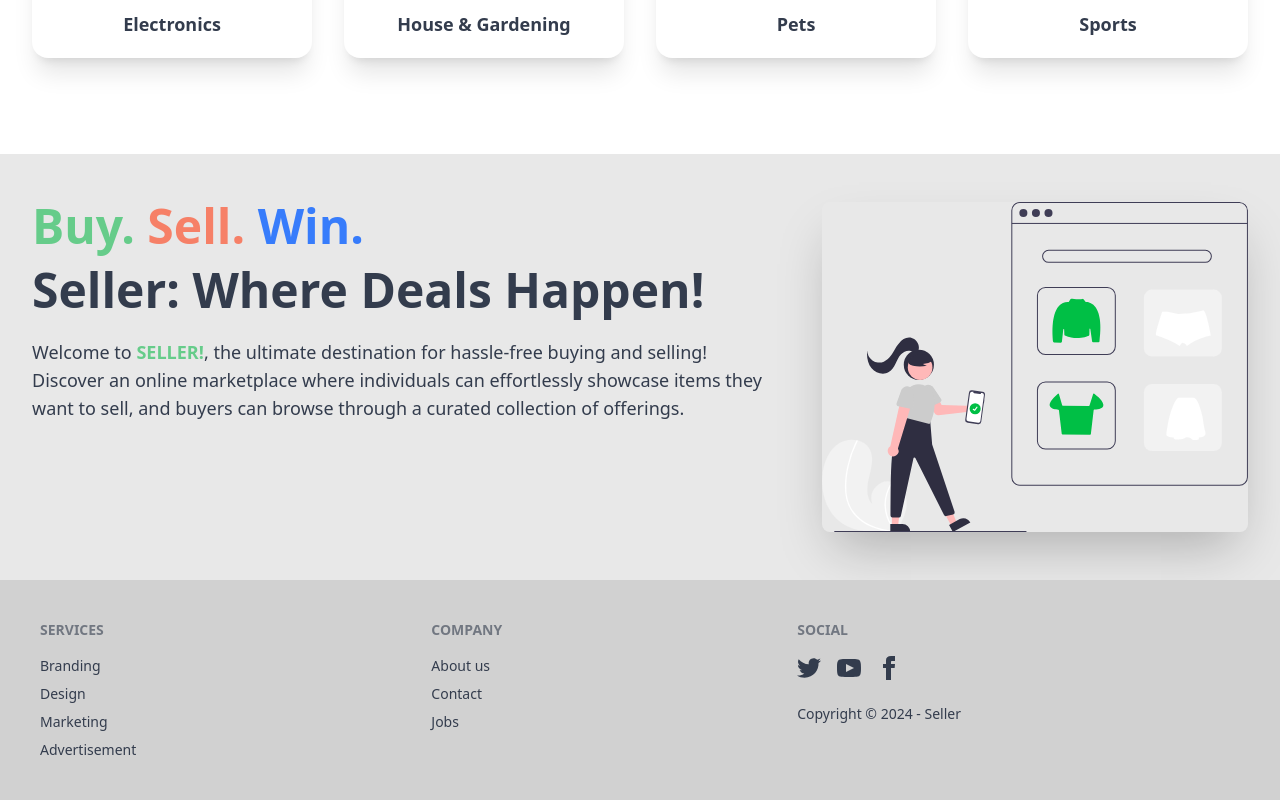
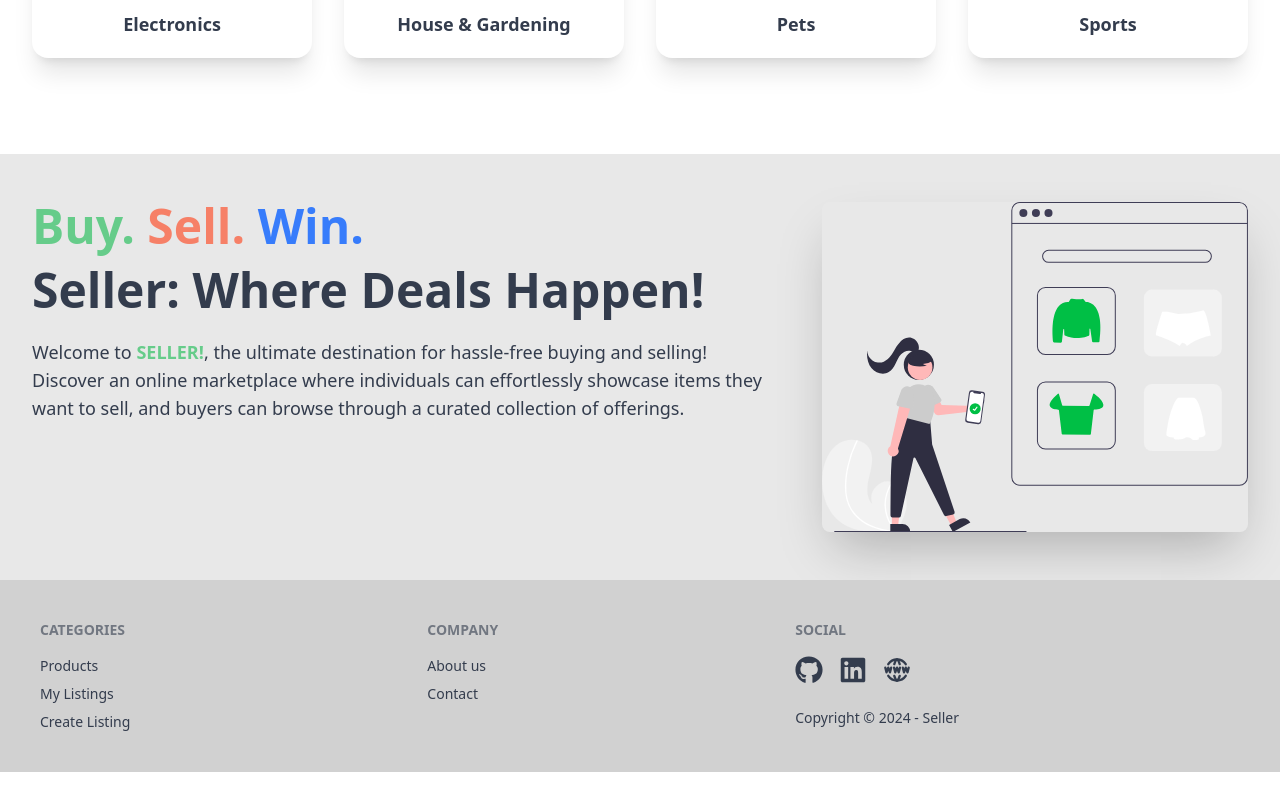
Before and after one commit to stavilavlad/seller-project, a React (Vite) app: page / in a window 1280 px wide. Shown: the part 675-1475 px from the top of the page. After the commit the page ends 1447 px from the top, so only its background shows below. Built offline with nearby package versions, Linux system fonts and the light colour scheme.

Commit message:
pagination page size modified

```diff
--- a/src/components/Footer.jsx
+++ b/src/components/Footer.jsx
@@ -1,4 +1,7 @@
 import React from "react";
+import { FaGithub, FaLinkedin } from "react-icons/fa";
+import { TbWorldWww } from "react-icons/tb";
+import { categories } from "../utils/data";
 
 const year = new Date().getFullYear();
 
@@ -7,35 +10,33 @@ const Footer = () => {
     <div className="bg-base-300 ">
       <footer className="align-element footer p-10 text-base-content ">
         <nav className="">
-          <h6 className="footer-title">Services</h6>
-          <a className="link link-hover">Branding</a>
-          <a className="link link-hover">Design</a>
-          <a className="link link-hover">Marketing</a>
-          <a className="link link-hover">Advertisement</a>
+          <h6 className="footer-title">Categories</h6>
+          <a href="/products" className="link link-hover">
+            Products
+          </a>
+          <a href="/mylistings" className="link link-hover">
+            My Listings
+          </a>
+          <a href="/listing" className="link link-hover">
+            Create Listing
+          </a>
         </nav>
         <nav className="">
           <h6 className="footer-title">Company</h6>
           <a className="link link-hover">About us</a>
           <a className="link link-hover">Contact</a>
-          <a className="link link-hover">Jobs</a>
         </nav>
         <nav className="">
           <h6 className="footer-title">Social</h6>
           <div className="grid grid-flow-col gap-4">
-            <a href="#">
-              <svg xmlns="http://www.w3.org/2000/svg" width="24" height="24" viewBox="0 0 24 24" className="fill-current">
-                <path d="M24 4.557c-.883.392-1.832.656-2.828.775 1.017-.609 1.798-1.574 2.165-2.724-.951.564-2.005.974-3.127 1.195-.897-.957-2.178-1.555-3.594-1.555-3.179 0-5.515 2.966-4.797 6.045-4.091-.205-7.719-2.165-10.148-5.144-1.29 2.213-.669 5.108 1.523 6.574-.806-.026-1.566-.247-2.229-.616-.054 2.281 1.581 4.415 3.949 4.89-.693.188-1.452.232-2.224.084.626 1.956 2.444 3.379 4.6 3.419-2.07 1.623-4.678 2.348-7.29 2.04 2.179 1.397 4.768 2.212 7.548 2.212 9.142 0 14.307-7.721 13.995-14.646.962-.695 1.797-1.562 2.457-2.549z"></path>
-              </svg>
+            <a href="https://github.com/stavilavlad" target="_blank">
+              <FaGithub className="w-7 h-7" />
             </a>
-            <a>
-              <svg xmlns="http://www.w3.org/2000/svg" width="24" height="24" viewBox="0 0 24 24" className="fill-current">
-                <path d="M19.615 3.184c-3.604-.246-11.631-.245-15.23 0-3.897.266-4.356 2.62-4.385 8.816.029 6.185.484 8.549 4.385 8.816 3.6.245 11.626.246 15.23 0 3.897-.266 4.356-2.62 4.385-8.816-.029-6.185-.484-8.549-4.385-8.816zm-10.615 12.816v-8l8 3.993-8 4.007z"></path>
-              </svg>
+            <a href="https://www.linkedin.com/in/vladstavila/" target="_blank">
+              <FaLinkedin className="w-7 h-7" />
             </a>
-            <a>
-              <svg xmlns="http://www.w3.org/2000/svg" width="24" height="24" viewBox="0 0 24 24" className="fill-current">
-                <path d="M9 8h-3v4h3v12h5v-12h3.642l.358-4h-4v-1.667c0-.955.192-1.333 1.115-1.333h2.885v-5h-3.808c-3.596 0-5.192 1.583-5.192 4.615v3.385z"></path>
-              </svg>
+            <a href="https://stav-projects.netlify.app/" target="_blank">
+              <TbWorldWww className="w-7 h-7" />
             </a>
           </div>
           <p className="mt-4">Copyright © {year} - Seller</p>
--- a/src/pages/Products.jsx
+++ b/src/pages/Products.jsx
@@ -45,7 +45,7 @@ const Products = () => {
 
   const filteredCount = filteredProducts.length;
 
-  const pageSize = 9;
+  const pageSize = 10;
   const pages = Math.ceil(filteredCount / pageSize);
 
   const paginatedProducts = Array.from({ length: pages }, (item, index) => {
```
